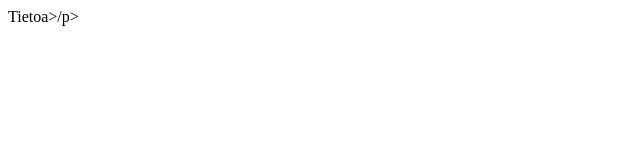
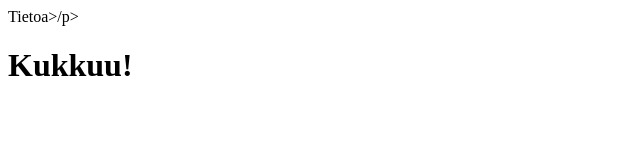
Before and after one commit to JoannaKuruStudent/verkkomiitin-tiimitesti, a plain HTML site: page index.html in a window 1280 px wide. Shown: the whole page, without its empty margins (0-640 px from the left). Drawn offline with Linux system fonts and the light colour scheme.

Commit message:
Muokkaus

```diff
--- a/index.html
+++ b/index.html
@@ -1 +1,3 @@
 <p>Tietoa>/p>
+
+<h1>Kukkuu!</h1>
```
